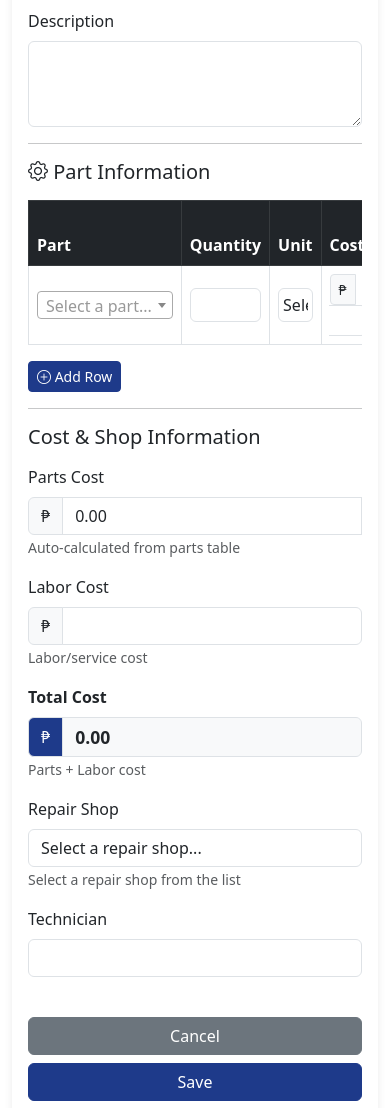
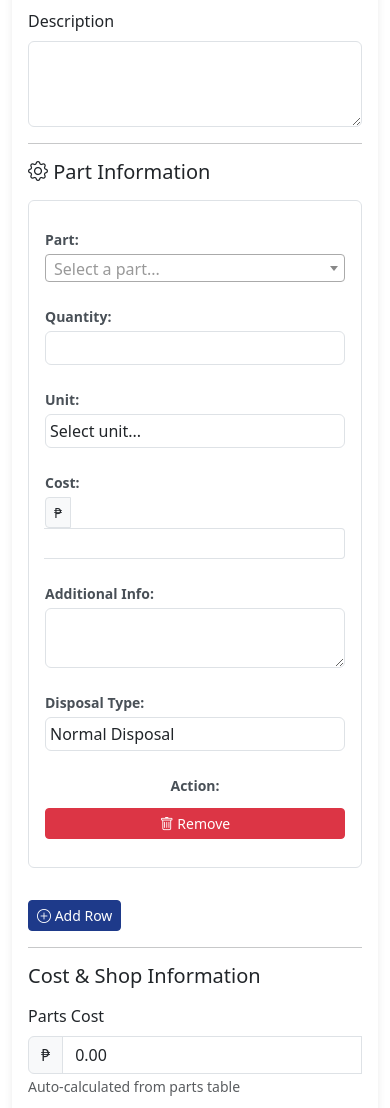
Before and after one commit to cursorprojects/DENR_NCR_FMS, a Django app: page /fleet/repairs/add/ in a window 390 px wide. Shown: the part 446-1554 px from the top of the page. Run offline with Django 4.2, Linux system fonts and the light colour scheme; the visitor is signed in with stand-in values (Sample User, id 1); data that the repository does not hold is empty; parts of the project's set-up code (start-up, migrations or seed data) failed here and were passed over; some libraries are stand-ins or nearby versions.

Commit message:
repair form

```diff
--- a/templates/core/repair_form.html
+++ b/templates/core/repair_form.html
@@ -597,6 +597,70 @@ input[name="cost"][readonly]:focus {
     resize: vertical;
     min-height: 60px;
 }
+
+/* Mobile-responsive table */
+@media (max-width: 768px) {
+    /* Hide table header on mobile */
+    #parts-table thead {
+        display: none;
+    }
+
+    /* Make table rows stack vertically on mobile */
+    #parts-table tbody tr {
+        display: block;
+        margin-bottom: 1rem;
+        border: 1px solid #dee2e6;
+        border-radius: 0.375rem;
+        padding: 1rem;
+        height: auto;
+    }
+
+    #parts-table tbody tr td {
+        display: block;
+        width: 100% !important;
+        padding: 0.75rem 0;
+        border: none;
+        vertical-align: top;
+        text-align: left;
+    }
+
+    #parts-table tbody tr td::before {
+        content: attr(data-label);
+        font-weight: 600;
+        display: block;
+        margin-bottom: 0.25rem;
+        color: #495057;
+        font-size: 0.875rem;
+    }
+
+    /* Add labels for each field on mobile */
+    #parts-table tbody tr td:nth-child(1)::before { content: "Part:"; }
+    #parts-table tbody tr td:nth-child(2)::before { content: "Quantity:"; }
+    #parts-table tbody tr td:nth-child(3)::before { content: "Unit:"; }
+    #parts-table tbody tr td:nth-child(4)::before { content: "Cost:"; }
+    #parts-table tbody tr td:nth-child(5)::before { content: "Additional Info:"; }
+    #parts-table tbody tr td:nth-child(6)::before { content: "Disposal Type:"; }
+    #parts-table tbody tr td:nth-child(7)::before { content: "Action:"; }
+
+    /* Better spacing for form controls on mobile */
+    #parts-table td input,
+    #parts-table td select,
+    #parts-table td textarea {
+        width: 100%;
+    }
+
+    /* Make buttons full width on mobile */
+    .remove-row-btn {
+        width: 100%;
+        margin-top: 0.5rem;
+    }
+
+    /* Reduce padding for error messages */
+    #parts-table td .text-danger {
+        font-size: 0.75rem;
+        margin-top: 0.25rem;
+    }
+}
 </style>
 
 <!-- jQuery (required for Select2) -->
```
